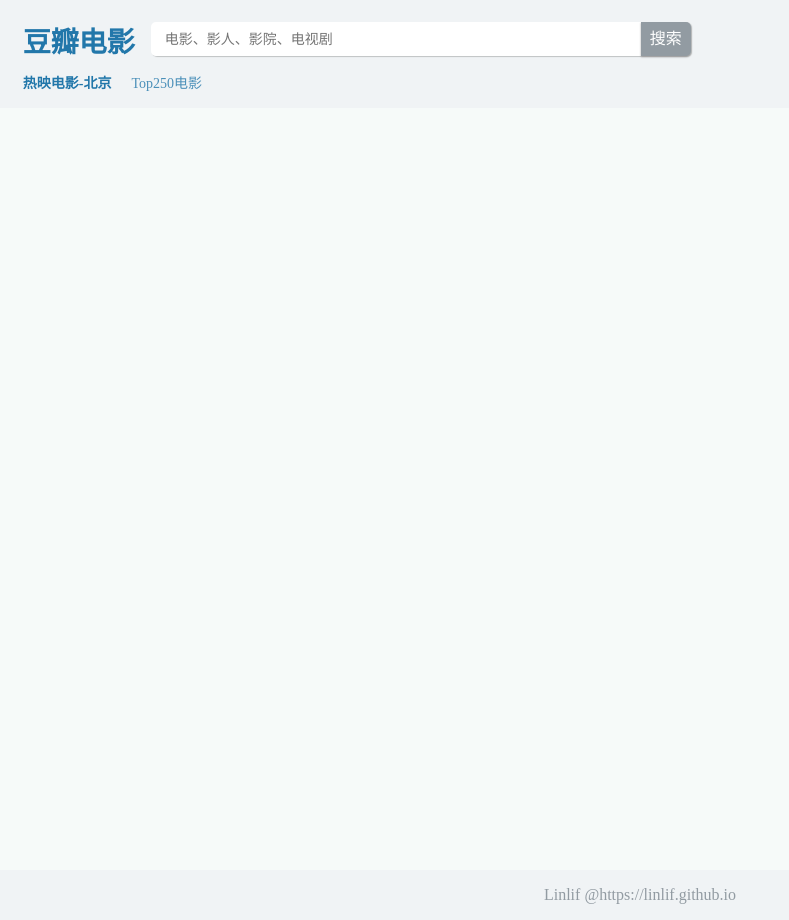
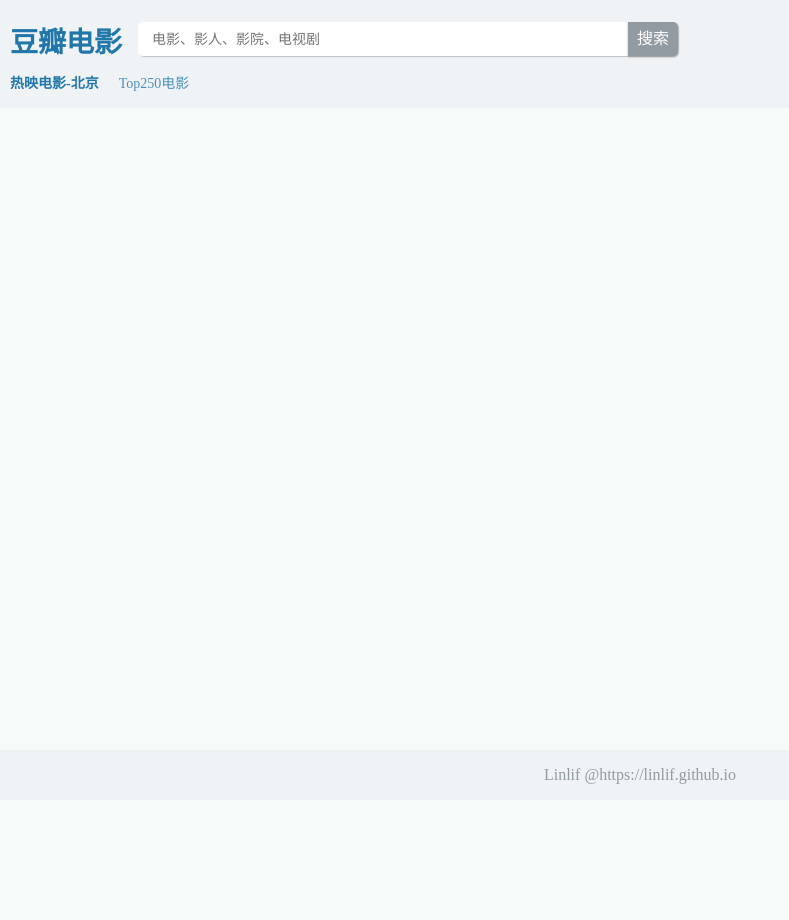
Before and after one commit to linlif/douban_movies, a plain HTML site: page index.html in a window 1280 px wide. Shown: the whole page, without its empty margins (0-789 px from the left). After the commit the page ends 800 px from the top, so only its background shows below. Drawn offline with Linux system fonts and the light colour scheme.

Commit message:
取消固定，修复bug

```diff
--- a/style.css
+++ b/style.css
@@ -17,14 +17,12 @@ body, html {
 }
 
 .commentWidth {
-    width: 98%;
-    margin: 0 auto;
+    overflow: hidden;
+    width: 96%;
+    /*margin: 0 auto;*/
 }
 
 .header {
-    position: fixed;
-    top: 0;
-    left: 0;
     overflow: hidden;
     background-color: rgb(240, 243, 245);
     width: 100%;
@@ -35,9 +33,7 @@ body, html {
     display: flex;
     height: 64px;
     overflow: hidden;
-    margin-left: 10px;
-    margin-right: 10px;
-
+    padding: 0 10px;
 }
 
 .nav-secondry {
@@ -47,7 +43,6 @@ body, html {
 }
 
 .content{
-    margin-top: 120px;
     width: 100%;
 }
 
@@ -182,7 +177,7 @@ body, html {
     display: block;
     flex: 0 0 130px;
     color: darkred;
-    margin-right: 20px;
+    padding-right: 20px;
     line-height: 20px;
     /*width: 150px;*/
     overflow: hidden;
@@ -194,7 +189,7 @@ body, html {
 #ul2 li .title,
 #ul3 li .title{
     font-size: 14px;
-    margin-right: 5px;
+    /*margin-right: 5px;*/
     color: brown;
     overflow: hidden;
     white-space: nowrap;
```
